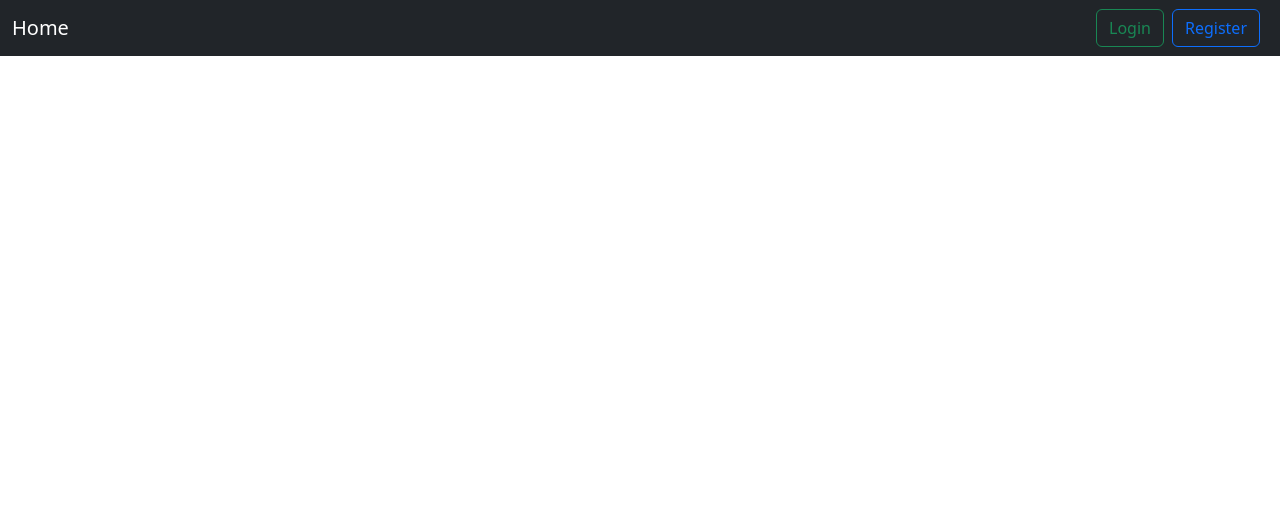
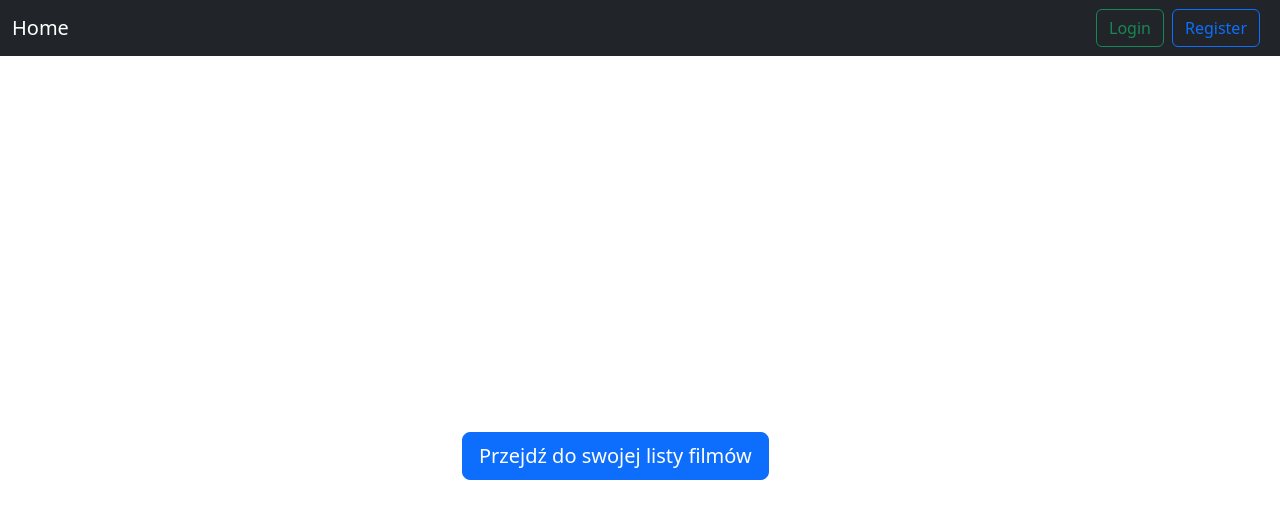
Before and after one commit to JanKubiena/pp5-procjet, an Angular app in the folder angular-strapi-project/: page / in a window 1280 px wide. Shown: the top 518 px of the page. Built offline with nearby package versions, Linux system fonts and the light colour scheme.

Commit message:
add home page with button that directs to films-list

```diff
--- a/angular-strapi-project/src/app/app.component.html
+++ b/angular-strapi-project/src/app/app.component.html
@@ -1,4 +1,4 @@
 <main class="main">
   <app-navigation></app-navigation>
-  <router-outlet />
+  <router-outlet></router-outlet>
 </main>
--- a/angular-strapi-project/src/app/app.routes.ts
+++ b/angular-strapi-project/src/app/app.routes.ts
@@ -1,6 +1,8 @@
 import { Routes } from '@angular/router';
+import { HomeComponent } from './home/home.component';
 
 export const routes: Routes = [
     {path: 'user', loadChildren: () => import('./user-module/user-module.module').then((m) => m.UserModuleModule)},
     {path: 'films', loadChildren: () => import('./film-module/film-module.module').then((m) => m.FilmModuleModule)},
+    {path: '', component: HomeComponent}
 ];
--- /dev/null
+++ b/angular-strapi-project/src/app/home/home.component.html
@@ -0,0 +1,9 @@
+<div class="d-flex vh-100">
+    <div class="container my-auto">
+      <div class="row justify-content-center">
+        <div class="col-md-6 col-lg-4">
+            <a type="button" class="btn btn-primary btn-lg" href="films/films-list">Przejdź do swojej listy filmów</a>
+        </div>
+      </div>
+    </div>
+</div>
--- a/angular-strapi-project/src/index.html
+++ b/angular-strapi-project/src/index.html
@@ -8,7 +8,6 @@
   <link rel="icon" type="image/x-icon" href="favicon.ico">
 </head>
 <body>
-  <app-navigation></app-navigation>
   <app-root></app-root>
 </body>
 </html>
```
Also changed, not shown: angular-strapi-project/src/app/home/home.component.ts (added, +11 -0 lines), angular-strapi-project/src/app/home/home.component.scss (added), 1 other file (tests, documents, lock files or other folders).
